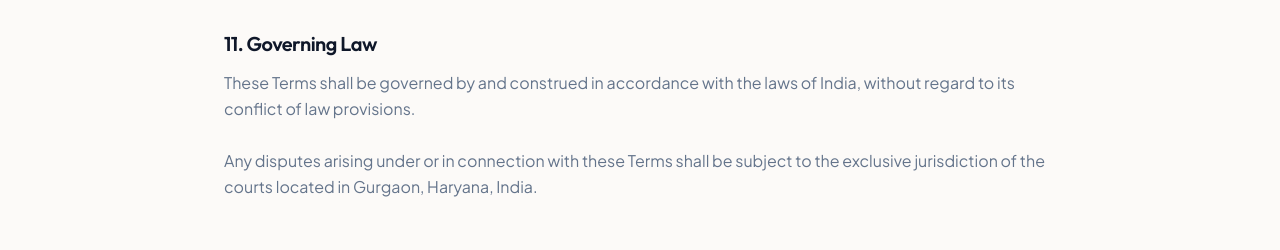
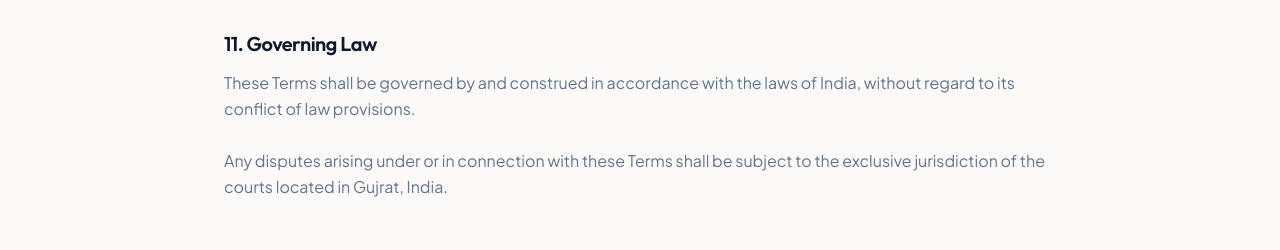
Before and after one commit to gautamvishnu/eduwisp.in, a React (Vite) app: page /terms in a window 1280 px wide. Shown: the part 3674-3924 px from the top of the page. Built offline with nearby package versions, Linux system fonts and the light colour scheme.

Commit message:
update address state and remove dist

```diff
--- a/src/pages/TermsPage.tsx
+++ b/src/pages/TermsPage.tsx
@@ -102,7 +102,7 @@ Upon termination:
   },
   {
     title: "11. Governing Law",
-    content: "These Terms shall be governed by and construed in accordance with the laws of India, without regard to its conflict of law provisions.\n\nAny disputes arising under or in connection with these Terms shall be subject to the exclusive jurisdiction of the courts located in Gurgaon, Haryana, India.",
+    content: "These Terms shall be governed by and construed in accordance with the laws of India, without regard to its conflict of law provisions.\n\nAny disputes arising under or in connection with these Terms shall be subject to the exclusive jurisdiction of the courts located in Gujrat, India.",
   },
 ];
 
```
Also changed, not shown: 11 other files (tests, documents, lock files or other folders).
